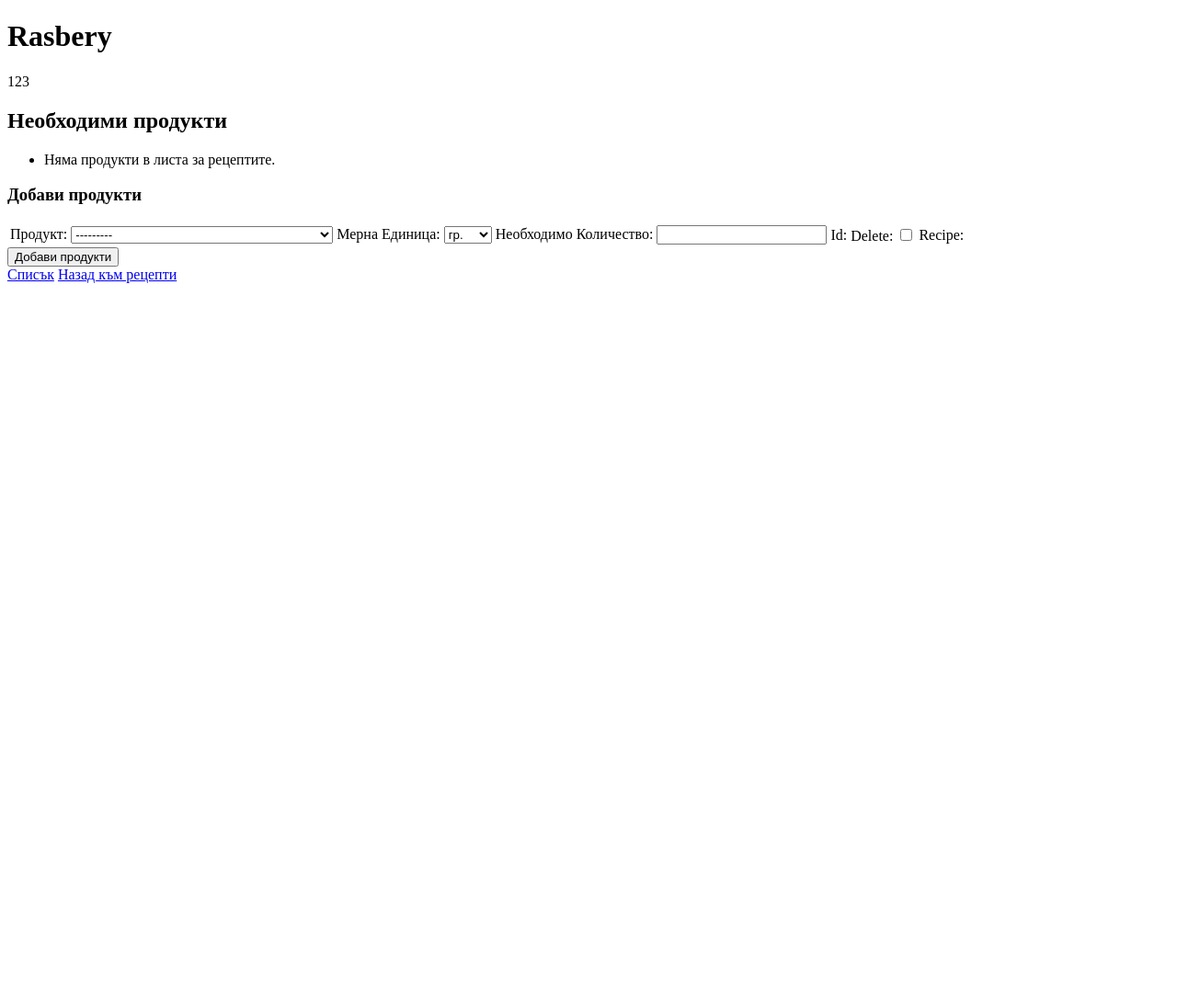
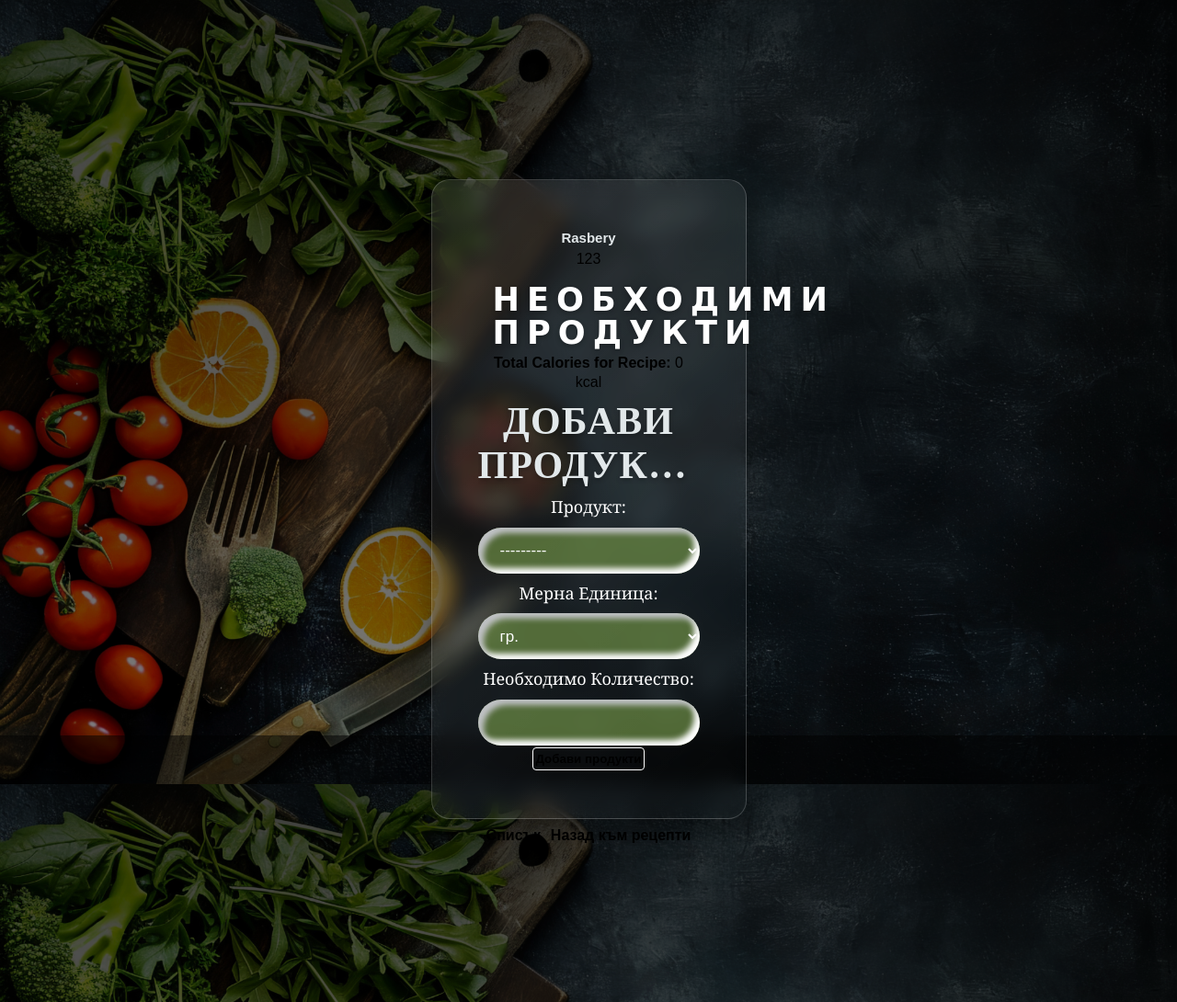
Before and after one commit to ivanmarinoff/menu-planning, a Django app: page /recipe/11/ in a window 1280 px wide. Shown: the whole page at 92% size. Before the commit the page ends 308 px from the top, so only its background shows below. Run offline with Django 5.2, Linux system fonts and the light colour scheme; data comes from the database, SQL or seed files in the repository; both versions use the stored data as it was after the commit; some web fonts are replaced.

Commit message:
Updated views and models

```diff
--- a/menu_planning/planning/admin.py
+++ b/menu_planning/planning/admin.py
@@ -18,7 +18,8 @@ class DishAdmin(admin.ModelAdmin):
 
 @admin.register(Product)
 class ProductAdmin(admin.ModelAdmin):
-    list_display = ['name', 'quantity_in_stock', 'unit']
+    list_display = ['name', 'quantity_in_stock', 'unit', 'calories_per_100g']
+    search_fields = ('name',)
 
 
 @admin.register(ShoppingListProduct)
--- a/menu_planning/planning/forms.py
+++ b/menu_planning/planning/forms.py
@@ -66,6 +66,7 @@ RecipeProductFormSet = inlineformset_factory(
     extra=1,
     can_delete=True
 )
+RecipeProductFormSet.exclude = ['id', 'recipe']
 
 
 class ProductForm(forms.ModelForm):
--- a/menu_planning/planning/models.py
+++ b/menu_planning/planning/models.py
@@ -1,9 +1,10 @@
 from django.db import models
 from django.urls import reverse
 
+
 # Model for Days of the Week
 class Day(models.Model):
-    name = models.CharField(max_length=10)  # e.g., "Monday", "Tuesday", ...
+    name = models.CharField(max_length=10)
 
     def __str__(self):
         return self.name
@@ -21,7 +22,7 @@ class Day(models.Model):
 # Model for Meals (Breakfast, Lunch, Dinner)
 class Meal(models.Model):
     day = models.ForeignKey(Day, on_delete=models.CASCADE, related_name='meals')
-    name = models.CharField(max_length=20)  # e.g., "Breakfast", "Lunch", "Dinner"
+    name = models.CharField(max_length=20)
 
     def __str__(self):
         return f"{self.name} on {self.day.name}"
@@ -34,7 +35,7 @@ class Meal(models.Model):
 class Dish(models.Model):
     meal = models.ForeignKey('Meal', on_delete=models.CASCADE, related_name='dishes')
     description = models.TextField(blank=True, null=True)
-    name = models.CharField(max_length=100)  # e.g., "Dish 1", "Dish 2", "Dish 3"
+    name = models.CharField(max_length=100)
 
     def __str__(self):
         return f"{self.name} for {self.meal.name}"
@@ -52,7 +53,7 @@ class Product(models.Model):
         default="гр.",
     )
     quantity_in_stock = models.DecimalField(max_digits=10, decimal_places=3, default=0)
-
+    calories_per_100g = models.DecimalField(max_digits=5, decimal_places=1, null=True, blank=True)  # Optional field
     def __str__(self):
         return f"{self.name} ({self.unit} {self.quantity_in_stock})"
 
@@ -78,6 +79,12 @@ class RecipeProduct(models.Model):
         choices=[("броя", "броя"), ("гр.", "гр.")],
         default="гр.",
     )
+
+    @property
+    def calories(self):
+        if self.product.calories_per_100g and self.unit == 'гр.':
+            return (self.quantity_required / 100) * self.product.calories_per_100g
+        return 0  # If calories or unit isn't set properly
 
     def __str__(self):
         return f"{self.quantity_required} {self.unit} of {self.product.name} for {self.recipe.name}"
--- a/menu_planning/planning/views.py
+++ b/menu_planning/planning/views.py
@@ -122,7 +122,30 @@ class RecipeDetailView(views.DetailView):
 
     def get_context_data(self, **kwargs):
         context = super().get_context_data(**kwargs)
-        context['formset'] = RecipeProductFormSet(queryset=self.object.recipeproduct_set.all())
+        products = self.object.recipeproduct_set.all()
+
+        # Calculate total calories for the recipe
+        total_calories = 0
+        products_with_calories = []
+
+        for product in products:
+            # Calculate calories for each product
+            if product.product.calories_per_100g and product.unit == 'гр.':
+                calories = (product.quantity_required / 100) * product.product.calories_per_100g
+                calories = round(calories, 2)  # Round to two decimal places
+            else:
+                calories = 0
+
+            products_with_calories.append({
+                'product': product,
+                'calories': calories
+            })
+
+            total_calories += calories
+
+        context['formset'] = RecipeProductFormSet(queryset=products)
+        context['total_calories'] = total_calories
+        context['products_with_calories'] = products_with_calories
         return context
 
     def post(self, request, *args, **kwargs):
@@ -168,10 +191,19 @@ class RecipeDetailView(views.DetailView):
                 warehouse_product.save()
                 product.save()
 
+            # After saving products, recalculate total calories for the recipe
+            total_calories = sum(
+                (product.quantity_required / 100) * product.product.calories_per_100g
+                for product in self.object.recipeproduct_set.all()
+                if product.product.calories_per_100g and product.unit == 'гр.'
+            )
+
+            # Redirect with updated calorie data
             return redirect('recipe_detail', pk=self.object.pk)
 
         context = self.get_context_data(formset=formset)
         return self.render_to_response(context)
+
 
 
 class ShoppingListView(views.ListView):
--- a/static/style/navigation.css
+++ b/static/style/navigation.css
@@ -2,7 +2,8 @@
 @import url('https://fonts.googleapis.com/css2?family=Abril+Fatface&family=Croissant+One&family=Great+Vibes&family=Lato&family=Montserrat:wght@300;400&family=PT+Serif:ital@1&family=Tangerine:wght@700&display=swap');
 
 body{
-    background: linear-gradient(rgba(0, 0, 0, 0.76), rgba(0, 0, 0, 0.5)), url('static/images/display.jpg');
+    /*background: linear-gradient(rgba(0, 0, 0, 0.76), rgba(0, 0, 0, 0.5)), url('static/images/display.jpg');*/
+    background: linear-gradient(rgba(0, 0, 0, 0.76), rgba(0, 0, 0, 0.5)), url('food_board_2.jpg');
     background-attachment: fixed;
        background-size: cover;
 }
--- a/templates/recipe_detail.html
+++ b/templates/recipe_detail.html
@@ -1,65 +1,77 @@
+{% load static %}
 <!DOCTYPE html>
 <html lang="en">
 <head>
     <meta charset="UTF-8">
     <meta name="viewport" content="width=device-width, initial-scale=1.0">
+    <link rel="stylesheet" href="{% static "style/style.css" %}"/>
     <title>{{ recipe.name }}</title>
 </head>
 <body>
+
+<section id="index-headline">
+    <div class="index-message">
+        <div class="plant-card">
+
             <h1>{{ recipe.name }}</h1>
             <p>{{ recipe.description }}</p>
 
             <h2>Необходими продукти</h2>
             <ul>
-    {% for rp in recipe.recipeproduct_set.all %}
-        <li>{{ rp.quantity_required }} {{ rp.unit }} of {{ rp.product.name }}</li>
-    {% empty %}
-        <li>Няма продукти в листа за рецептите.</li>
+                {% for item in products_with_calories %}
+                    <li>
+                        {{ item.product.quantity_required }} {{ item.product.unit }} of {{ item.product.product.name }}
+                        {% if item.calories %}
+                            - Calories: {{ item.calories }} kcal
+                        {% endif %}
+                    </li>
                 {% endfor %}
+                {#    {% for rp in recipe.recipeproduct_set.all %}#}
+                {#        <li>{{ rp.quantity_required }} {{ rp.unit }} of {{ rp.product.name }}</li>#}
+                {#    {% empty %}#}
+                {#        <li>Няма продукти в листа за рецептите.</li>#}
+                {#    {% endfor %}#}
             </ul>
+            <p><strong>Total Calories for Recipe:</strong> {{ total_calories }} kcal</p>
 
             <h3>Добави продукти</h3>
             <form method="post">
                 {% csrf_token %}
                 {{ formset.management_form }}
-    <table id="formset-container">
+                {#    <table id="formset-container">#}
                 {% for form in formset.forms %}
-            <tr class="form-row">
+                    <tr class="form">
                         {% for field in form %}
+                            {% if field.name != "id" and field.name != "DELETE" and field.name != "recipe" %}
                                 <td>
                                     {{ field.errors }}
                                     {{ field.label_tag }} {{ field }}
+
                                 </td>
+                            {% endif %}
                         {% endfor %}
                     </tr>
                 {% endfor %}
-    </table>
+                {#    </table>#}
                 <button type="submit">Добави продукти</button>
             </form>
 
             <div id="empty-form" style="display: none;">
                 <tr class="form-row">
                     {% for field in formset.empty_form %}
+                        {% if field.name != "id" and field.name != "DELETE" and field.name != "recipe" %}
                             <td>{{ field.label_tag }} {{ field }}</td>
+                        {% endif %}
                     {% endfor %}
                 </tr>
             </div>
-{#<h2>Shopping List</h2>#}
-{#<ul>#}
-{#    {% for item in recipe.shoppinglist.items.all %}#}
-{#        <li>{{ item.quantity_required }} {{ item.product.unit }} of {{ item.product.name }}</li>#}
-{#    {% empty %}#}
-{#        <li>No items in the shopping list yet.</li>#}
-{#    {% endfor %}#}
-{#</ul>#}
-
-{#{% if recipe.dish.day %}#}
+        </div>
         <a href="{% url 'shopping_list' recipe.dish.meal.day.id %}">Списък</a>
-{#{% else %}#}
-{#    <p>Shopping list not available.</p>#}
-{#{% endif %}#}
 
 
         <a href="{% url 'recipe_list' recipe.dish.id %}">Назад към рецепти</a>
+
+    </div>
+</section>
 </body>
 </html>
```
Also changed, not shown: templates/create_meal.html (+10 -0 lines), templates/recipe.html (+10 -0 lines), db.sqlite3, menu_planning/planning/migrations/0002_product_calories_per_100g.py (added), menu_planning/planning/migrations/0003_alter_product_calories_per_100g.py (added), static/style/food_board.jpg (added), static/style/food_board_1.jpg (added), static/style/food_board_2.jpg (added). Lines whose indentation alone changed are shown as unchanged.
